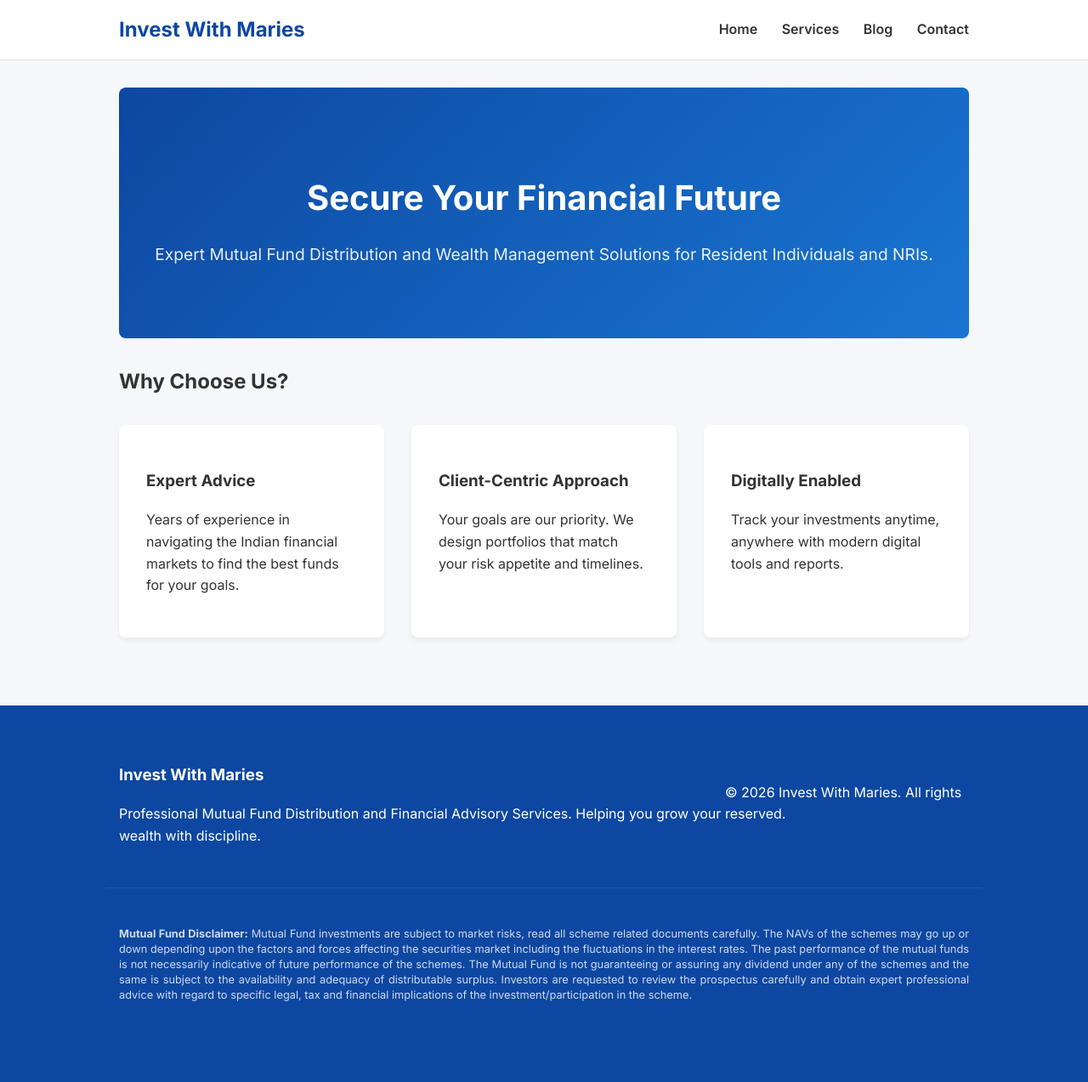
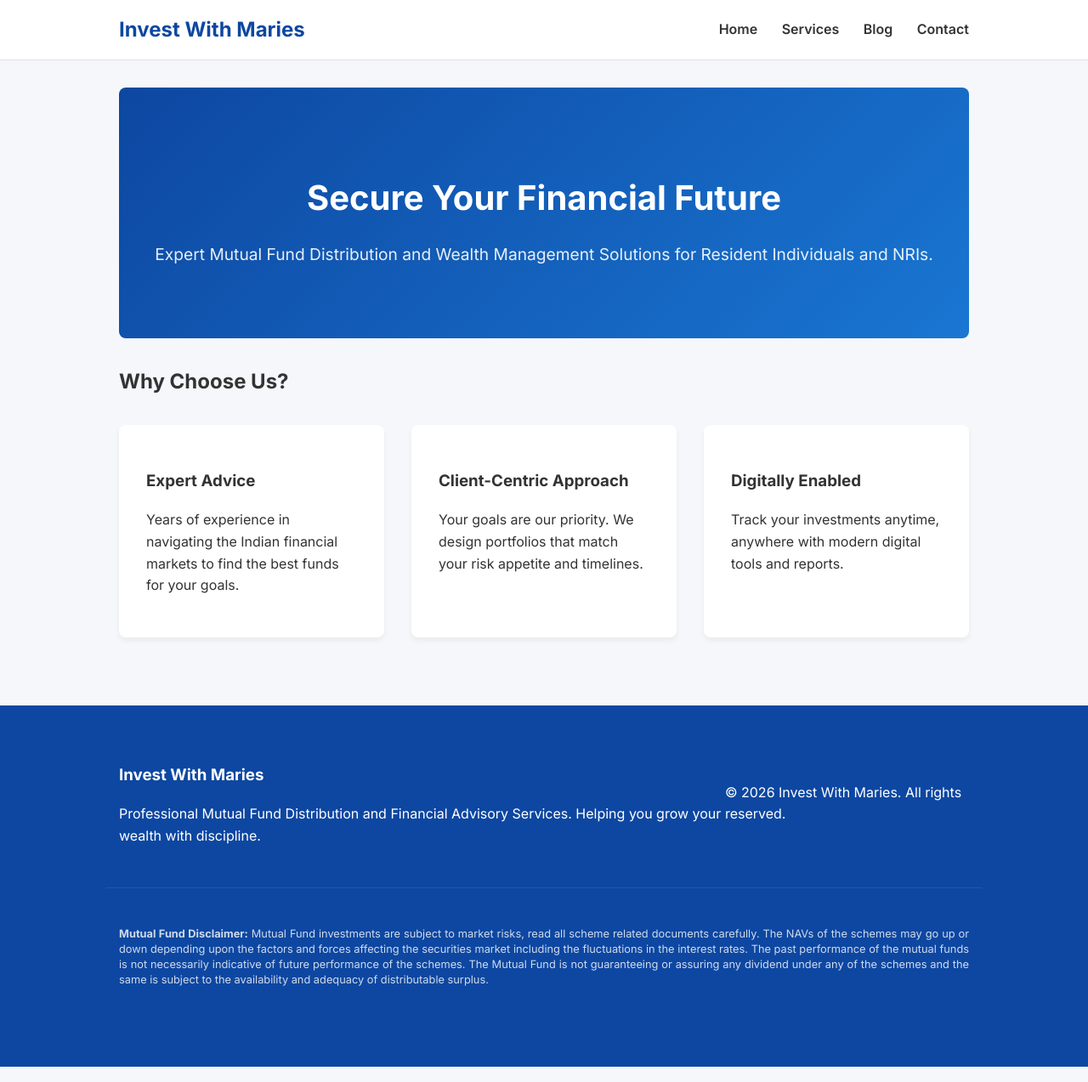
Before and after one commit to rmaries/InvestWithMaries, a Jekyll site: the page built from index.md, in a window 1280 px wide. Shown: the whole page at 85% size. Built offline with Jekyll 4.4.1, drawn with Linux system fonts in a browser that asks for light colours.

Commit message:
Shorten investment disclaimer in footer

```diff
--- a/_includes/footer.html
+++ b/_includes/footer.html
@@ -14,8 +14,6 @@
             affecting the securities market including the fluctuations in the interest rates. The past performance of
             the mutual funds is not necessarily indicative of future performance of the schemes. The Mutual Fund is not
             guaranteeing or assuring any dividend under any of the schemes and the same is subject to the availability
-            and adequacy of distributable surplus. Investors are requested to review the prospectus carefully and obtain
-            expert professional advice with regard to specific legal, tax and financial implications of the
-            investment/participation in the scheme.</p>
+            and adequacy of distributable surplus.</p>
     </div>
 </footer>
```
